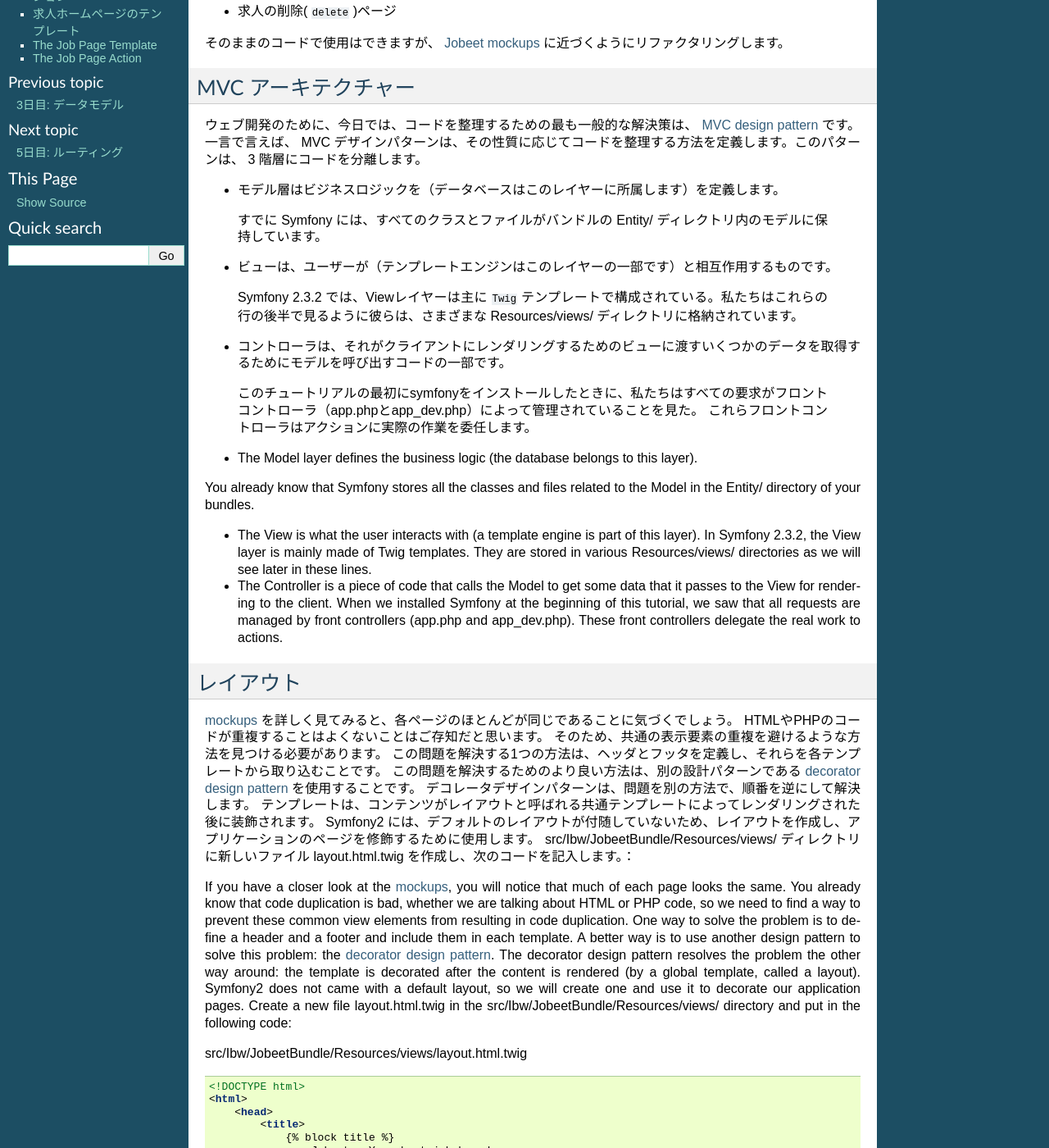
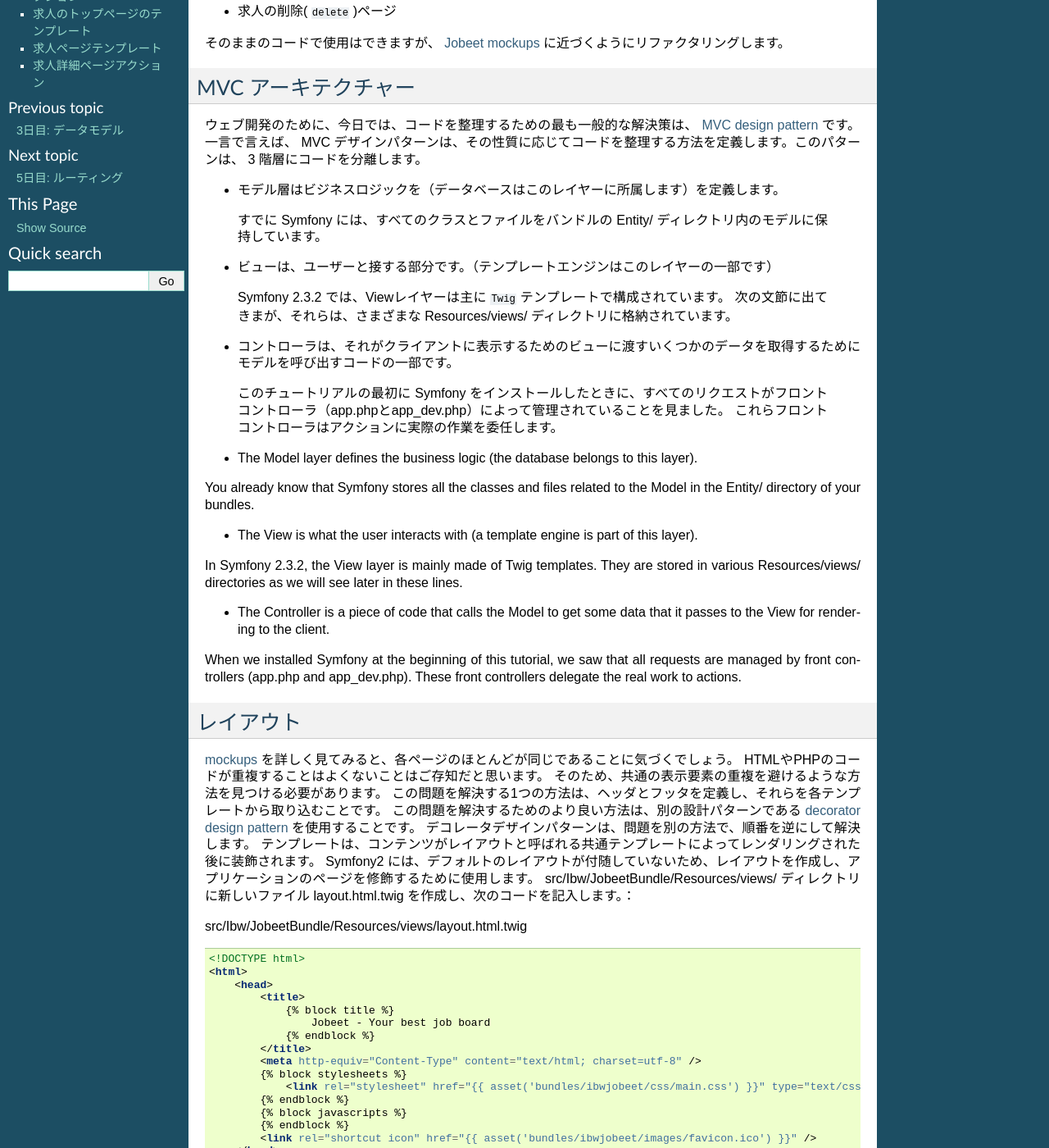
Before and after one commit to symfony-japan-old/symfony2-jobeet-ja, a Sphinx documentation site: the page built from source/day-4-the-controller-and-the-view.rst, in a window 1280 px wide and 1400 px high, scrolled down 258 px. Shown: the whole window at 82% size. Built offline with Sphinx 7.4.7, drawn with Linux system fonts in a browser that asks for light colours; some of the changed text lies outside the part shown.

Commit message:
9/4 night

```diff
--- a/source/day-4-the-controller-and-the-view.rst
+++ b/source/day-4-the-controller-and-the-view.rst
@@ -19,19 +19,26 @@ MVC アーキテクチャー
 一言で言えば、 MVC デザインパターンは、その性質に応じてコードを整理する方法を定義します。このパターンは、 3 階層にコードを分離します。
 
 * モデル層はビジネスロジックを（データベースはこのレイヤーに所属します）を定義します。
- すでに Symfony には、すべてのクラスとファイルがバンドルの Entity/ ディレクトリ内のモデルに保持しています。
+ すでに Symfony には、すべてのクラスとファイルをバンドルの Entity/ ディレクトリ内のモデルに保持しています。
 
-* ビューは、ユーザーが（テンプレートエンジンはこのレイヤーの一部です）と相互作用するものです。
- Symfony 2.3.2 では、Viewレイヤーは主に ``Twig`` テンプレートで構成されている。私たちはこれらの行の後半で見るように彼らは、さまざまな Resources/views/ ディレクトリに格納されています。
+* ビューは、ユーザーと接する部分です。（テンプレートエンジンはこのレイヤーの一部です）
+ Symfony 2.3.2 では、Viewレイヤーは主に ``Twig`` テンプレートで構成されています。
+ 次の文節に出てきまが、それらは、さまざまな Resources/views/ ディレクトリに格納されています。
 
-* コントローラは、それがクライアントにレンダリングするためのビューに渡すいくつかのデータを取得するためにモデルを呼び出すコードの一部です。
- このチュートリアルの最初にsymfonyをインストールしたときに、私たちはすべての要求がフロントコントローラ（app.phpとapp_dev.php）によって管理されていることを見た。
+* コントローラは、それがクライアントに表示するためのビューに渡すいくつかのデータを取得するためにモデルを呼び出すコードの一部です。
+ このチュートリアルの最初に Symfony をインストールしたときに、すべてのリクエストがフロントコントローラ（app.phpとapp_dev.php）によって管理されていることを見ました。
  これらフロントコントローラはアクションに実際の作業を委任します。
+
 * The Model layer defines the business logic (the database belongs to this layer).
 You already know that Symfony stores all the classes and files related to the Model in the Entity/ directory of your bundles.
 
-* The View is what the user interacts with (a template engine is part of this layer). In Symfony 2.3.2, the View layer is mainly made of Twig templates. They are stored in various Resources/views/ directories as we will see later in these lines.
-* The Controller is a piece of code that calls the Model to get some data that it passes to the View for rendering to the client. When we installed Symfony at the beginning of this tutorial, we saw that all requests are managed by front controllers (app.php and app_dev.php). These front controllers delegate the real work to actions.
+* The View is what the user interacts with (a template engine is part of this layer).
+In Symfony 2.3.2, the View layer is mainly made of Twig templates.
+They are stored in various Resources/views/ directories as we will see later in these lines.
+
+* The Controller is a piece of code that calls the Model to get some data that it passes to the View for rendering to the client.
+When we installed Symfony at the beginning of this tutorial, we saw that all requests are managed by front controllers (app.php and app_dev.php).
+These front controllers delegate the real work to actions.
 
 レイアウト
 ----------
@@ -45,14 +52,6 @@ HTMLやPHPのコードが重複することはよくないことはご存知だ
 テンプレートは、コンテンツがレイアウトと呼ばれる共通テンプレートによってレンダリングされた後に装飾されます。
 Symfony2 には、デフォルトのレイアウトが付随していないため、レイアウトを作成し、アプリケーションのページを修飾するために使用します。
 src/Ibw/JobeetBundle/Resources/views/ ディレクトリに新しいファイル layout.html.twig を作成し、次のコードを記入します。：
-
-If you have a closer look at the `mockups`_, you will notice that much of each page looks the same.
-You already know that code duplication is bad, whether we are talking about HTML or PHP code, so we need to find a way to prevent these common view elements from resulting in code duplication.
-One way to solve the problem is to define a header and a footer and include them in each template. A better way is to use another design pattern to solve this problem: the `decorator design pattern`_.
-The decorator design pattern resolves the problem the other way around:
-the template is decorated after the content is rendered (by a global template, called a layout).
-Symfony2 does not came with a default layout, so we will create one and use it to decorate our application pages.
-Create a new file layout.html.twig in the src/Ibw/JobeetBundle/Resources/views/ directory and put in the following code:
 
 src/Ibw/JobeetBundle/Resources/views/layout.html.twig
 
@@ -148,13 +147,9 @@ Twig ブロック
 
 Symfony のデフォルトのテンプレートエンジンである ``Twig`` では、ブロックを上記のように定義することができます。
 ``Twig`` ブロックはデフォルトのコンテンツを持つことが出来ます（例えば、 ``title`` ブロックを見てください）。
-それらは、子テンプレートで置換または拡張することができます。
+それらを子テンプレートで置換または拡張することができます。
 作成したレイアウトを利用するために、すべての求人のテンプレート（ src/Ibw/JobeetBundle/Resources/views/Job/ の ``index``, ``edit``, ``new``, ``show``）の
 親テンプレート（ ``layout.html.twig`` ）の設定を拡張し、且つ、元の``body`` ブロックの内容で ``content`` ブロックを上書きします。
-In Twig, the default Symfony template engine, you can define blocks as we did above.
-A twig block can have a default content (look at the title block, for example) that can be replaced or extended in the child template as you will see in a moment.
-Now, to make use of the layout we created, we will need to edit all the job templates (index, edit, new and show from src/Ibw/JobeetBundle/Resources/views/Job/)
-to extend the parent template (the layout) and to overwrite the content block we defined with the body block content from the original template
 
 .. code-block:: jinja
 
@@ -168,32 +163,22 @@ to extend the parent template (the layout) and to overwrite the content block we
 ------------------------------
 
 これはウェブデザインに関するものではないので、すでに Jobeet に使用するすべての必要なアセットを準備しました。
-:download:`download the image files </resources/jobeet-images.zip>` アーカイブをダウンロードし、
+:download:`download the image files </resources/jobeet-images.zip>` アーカイブをダウンロード、解凍し、
 src/Ibw/JobeetBundle/Resources/public/images/ ディレクトリに入れてください。
-:download:`download the stylesheet </resources/jobeet-css.zip>` アーカイブをダウンロードし、
+:download:`download the stylesheet </resources/jobeet-css.zip>` アーカイブをダウンロード、解凍し、
 src/Ibw/JobeetBundle/Resources/public/css/ ディレクトリに入れてください。
 そして、以下のコマンドを実行します。
-As this is not about web design, we have already prepared all the needed assets we will use for Jobeet:
-:download:`download the image files </resources/jobeet-images.zip>` archive
- and put them into the src/Ibw/JobeetBundle/Resources/public/images/ directory;
-:download:`download the stylesheet </resources/jobeet-css.zip>`  files archive
- and put them into the src/Ibw/JobeetBundle/Resources/public/css/ directory.
-Now run
 
 .. code-block:: bash
 
     $ php app/console assets:install web --symlink
 
 Symfonyにアセットを公開するよう指示します。
-CSSのフォルダ内を見ると、4つの cssファイル（admin.css、job.css、jobs.cssとのmain.css）を持っていることがわかります。
-main.cssは、すべてのJobeetのページで必要なので、 ``layout.html.twig`` の中の stylesheet ブロック内に含めています。
-残りはより特化した css ファイルで、特定のページのみそれらを必要としています。
-テンプレートに新しい css ファイルを追加するには、私たちは stylesheet ブロックを上書きしますが、
-新しい css ファイルを追加する前に、親を呼び出します（そのため、main.css と追加の css ファイルを持っているでしょう）。
-to tell Symfony to make them available to the public.
-If you look in the css folder, you will notice that we have four css files: admin.css, job.css,jobs.css and main.css.
-The main.css is needed in all Jobeet pages, so we included it in the layout in the stylesheet twig block. The rest are more specialized css files and we need them only in specific pages.
-To add a new css file in a template, we will overwrite the stylesheet block, but call the parent before adding the new css file (so we would have the main.css and the additional css files we need).
+css のフォルダ内を見ると、4つの cssファイル（admin.css、job.css、jobs.cssとのmain.css）を持っていることがわかります。
+main.cssは、すべてのJobeetのページで必要なため、 ``layout.html.twig`` の中の stylesheet ブロック内に含めています。
+残りは各ページごとに特化した css ファイルで、特定のページのみそれらを必要としています。
+テンプレートに新しい css ファイルを追加するには、 stylesheet ブロックを上書きします。
+ブロックの中で、新しい css ファイルを追加する前に、親を呼び出します（そのため、main.css と追加の css ファイルを持っているでしょう）。
 
 src/Ibw/JobeetBundle/Resources/views/Job/index.html.twig
 
@@ -221,11 +206,11 @@ src/Ibw/JobeetBundle/Resources/views/Job/show.html.twig
 
    <!-- rest of the code -->
 
-求人ホームページのアクション
-----------------------------
+求人のトップページのアクション
+-------------------------------
 
-各アクションはクラスのメソッドによって表されます。求人のホームでは、クラスが ``JobController`` で、メソッドが ``indexAction()`` です。以下では、データベースからすべてのジョブを取得しています。
-Each action is represented by a method of a class. For the job homepage, the class is JobController and the method is indexAction(). It retrieves all the jobs from the database.
+各アクションはクラスのメソッドによって表されます。求人のトップページは、クラスが ``JobController`` で、メソッドが ``indexAction()`` となります。
+以下では、データベースからすべてのジョブを取得しています。
 
 src/Ibw/JobeetBundle/Controller/JobController.php
 
@@ -250,15 +235,11 @@ src/Ibw/JobeetBundle/Controller/JobController.php
 それらはデータベースからオブジェクトを取得し永続化する処理に責任を持ちます。
 そして、エンティティマネージャーからクエリーを作成するレポジトリを取得します。
 これは、テンプレート（ビュー）に渡される Job オブジェクトの Doctrine のクラス、 ``ArrayCollection`` を返すします。
-Let’s have a closer look at the code: the indexAction() method gets the Doctrine entity manager object, which is responsible for handling the process of persisting and fetching objects to
-and from database, and then the repository, that will create a query to retrieve all the jobs.
-It returns a Doctrine ArrayCollection of Job objects that are passed to the template (the View).
 
-求人ホームページのテンプレート
-------------------------------
+求人のトップページのテンプレート
+--------------------------------
 
 index.html.twig テンプレートは、すべての求人の HTML テーブルを生成します。ここでは現在のテンプレートのコードは次のとおりです。
-The index.html.twig template generates an HTML table for all the jobs. Here is the current template code:
 
 src/Ibw/JobeetBundle/Resources/views/Job/index.html.twig
 
@@ -341,7 +322,6 @@ src/Ibw/JobeetBundle/Resources/views/Job/index.html.twig
 
 それでは利用可能なのカラムのセットのみを表示するように整理してみましょう。
 以下の ``twig`` のブロックの内容を置き換えます。：
-Let’s clean this up a bit to only display a sub-set of the available columns. Replace the twig block content with the one below:
 
 .. code-block:: html+jinja
 
@@ -365,11 +345,10 @@ Let’s clean this up a bit to only display a sub-set of the available columns.
 
 .. image:: /images/Day-4-2-jobs.png
 
-The Job Page Template
----------------------
+求人ページテンプレート
+----------------------
 
 今度は、求人ページのテンプレートをカスタマイズしましょう。show.html.twig ファイルを開き、次のコードを使用して、その内容を置き換えます。
-Now let’s customize the template of the job page. Open the show.html.twig file and replace its content with the following code:
 
 src/Ibw/JobeetBundle/Resources/views/Job/show.html.twig
 
@@ -426,11 +405,10 @@ src/Ibw/JobeetBundle/Resources/views/Job/show.html.twig
 
 .. image:: /images/Day-4-individual-job.png
 
-The Job Page Action
--------------------
+求人詳細ページアクション
+------------------------
 
 求人ページは show アクションによって生成されます。 ``JobController`` の ``showAction()`` メソッドで定義されます。
-The job page is generated by the show action, defined in the showAction() method of the JobController:
 
 src/Ibw/JobeetBundle/Controller/JobController.php
 
@@ -454,21 +432,16 @@ src/Ibw/JobeetBundle/Controller/JobController.php
        ));
    }
 
-indexアクションと同様に、``IbwJobeetBundle`` のリポジトリクラスは、``job`` を取得するために使用されます。この場合は、``find()`` メソッドを使用します。
+indexアクションと同様に、``IbwJobeetBundle`` のリポジトリクラスは、``job`` を取得するために使用されます。ここでは、``find()`` メソッドを使用しています。
 このメソッドのパラメータは、``job`` の一意の識別子である主キーです。
 ``actionShow()``  関数の ``$id`` パラメータに ``job`` の主キーが含まれている理由を次のセクションで説明します。
-ジョブがデータベースに存在しない場合は、ユーザーを 404 ページに転送したいです。それはまさに、$this->createNotFoundException() の例外を投げることで行います。
-例外として、ユーザーに表示されるページはprod環境とdev環境で異なってきます。
-As in the index action, the IbwJobeetBundle repository class is used to retrieve a job, this time using the find() method.
-The parameter of this method is the unique identifier of a job, its primary key. The next section will explain why the $id parameter of the actionShow() function contains the job primary key.
-If the job does not exist in the database, we want to forward the user to a 404 page, which is exactly what the throw $this->createNotFoundException() does.
-As for exceptions, the page displayed to the user is different in the prod environment and in the dev ennvironment.
+データベースにジョブが存在しない場合、$this->createNotFoundException() の例外を投げることで、ユーザーを 404 ページに転送します。
+例外として、ユーザーに表示されるページは prod 環境と dev 環境で異なります。
 
 .. image:: /images/Day-4-error1.png
 .. image:: /images/Day-4-error2.png
 
 今日はこれですべてです！明日は、ルーティング機能に詳しくなりましょう。
-That’s all for today! Tomorrow we will get you familiar with the routing features.
 
 .. include:: common/license.rst.inc
 
```
